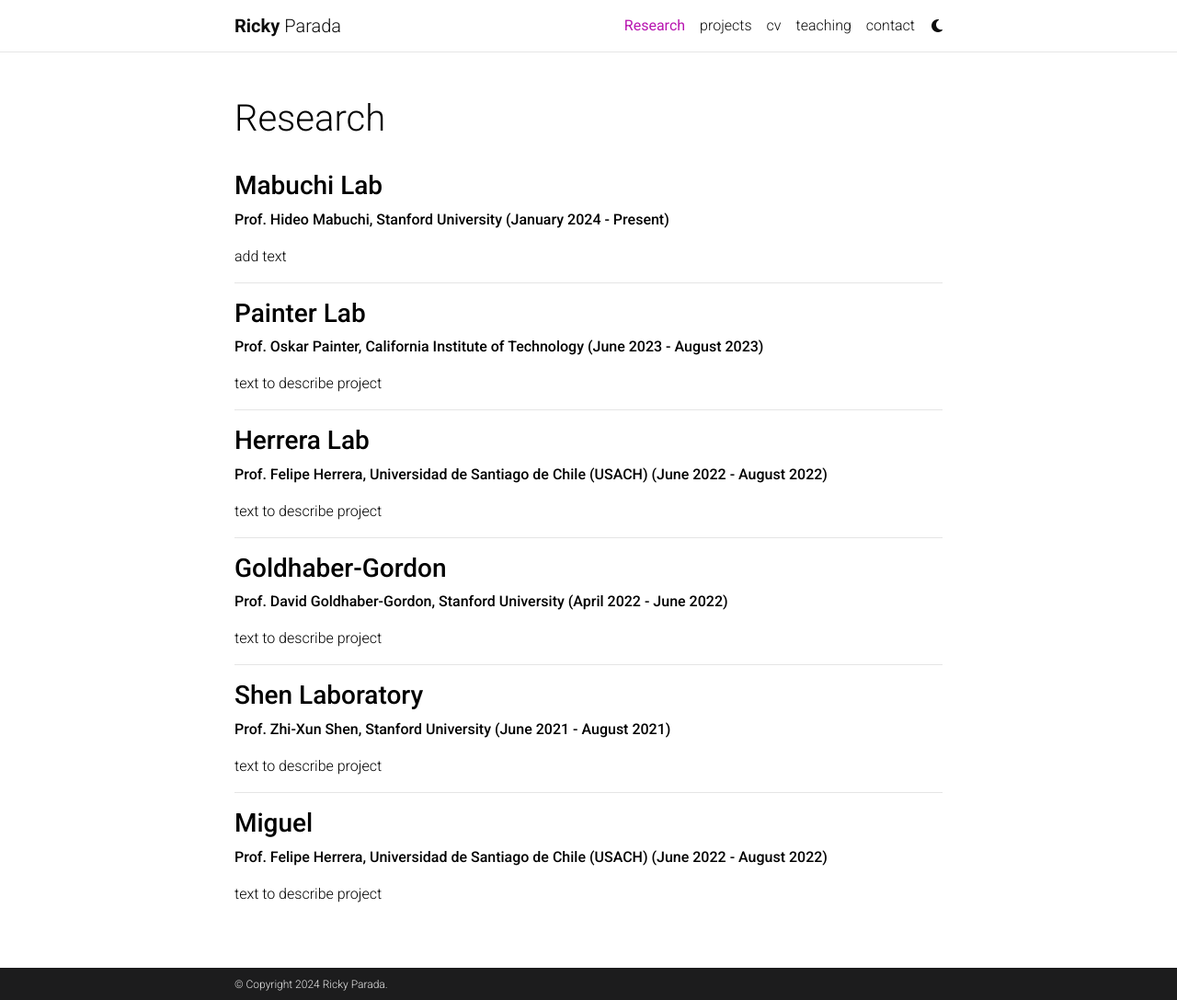
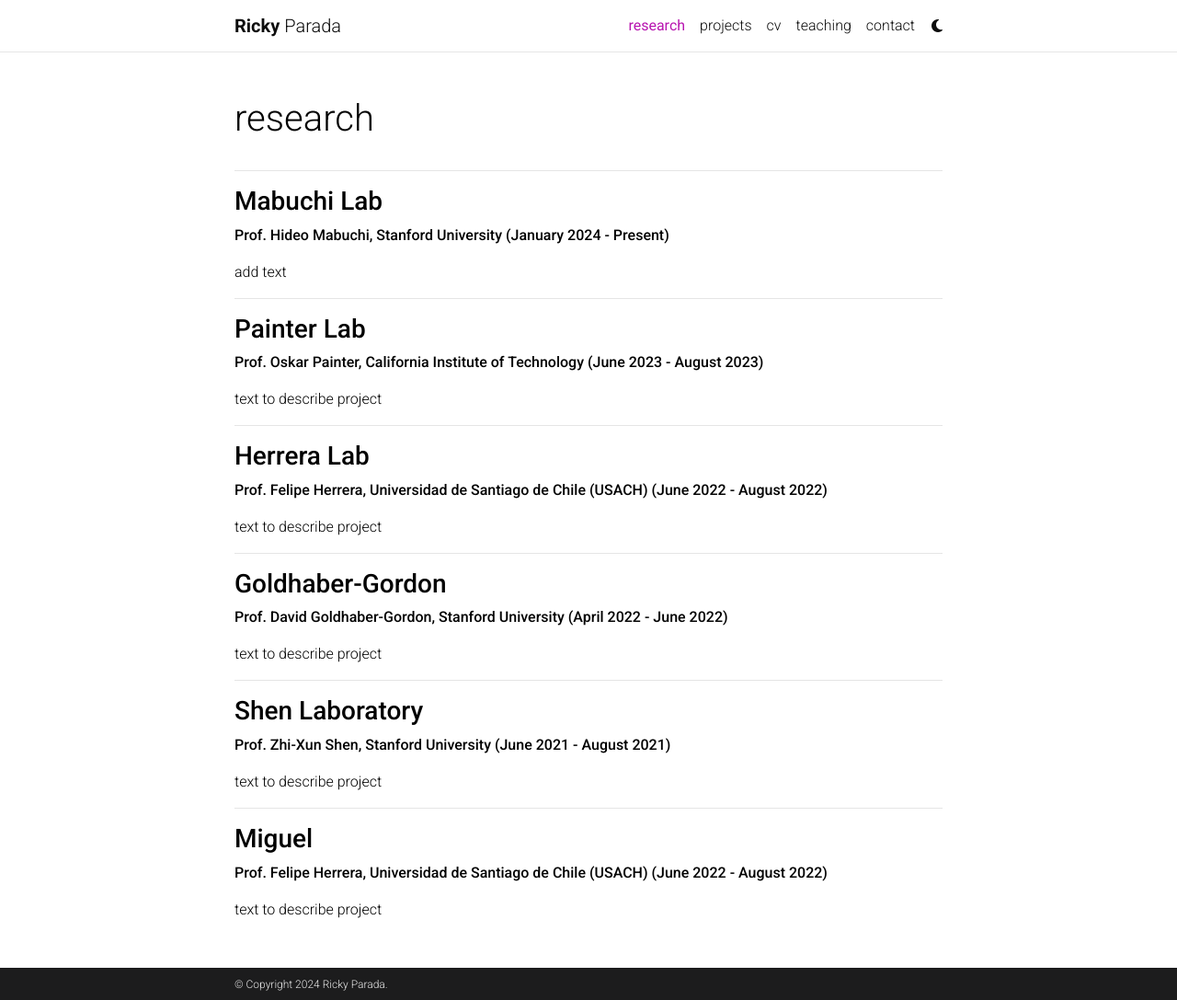
Before and after one commit to rickyparada/rickyparada.github.io, a Jekyll site: the page built from _pages/research.md, in a window 1280 px wide and 1087 px high. Shown: the whole window at 92% size. Built offline with Jekyll 4.4.1, drawn with Linux system fonts in a browser that asks for light colours; comment, search, counter and statistics services are not loaded; a style sheet for code colours, icons or effects is not loaded.

```diff
--- a/_pages/research.md
+++ b/_pages/research.md
@@ -1,11 +1,13 @@
 ---
 layout: page
-title: Research
+title: research
 permalink: /research/
 nav: true
 nav_order: 2
 ---
 <!-- _pages/research.md -->
+
+---
 
 ### **Mabuchi Lab**
 
```
